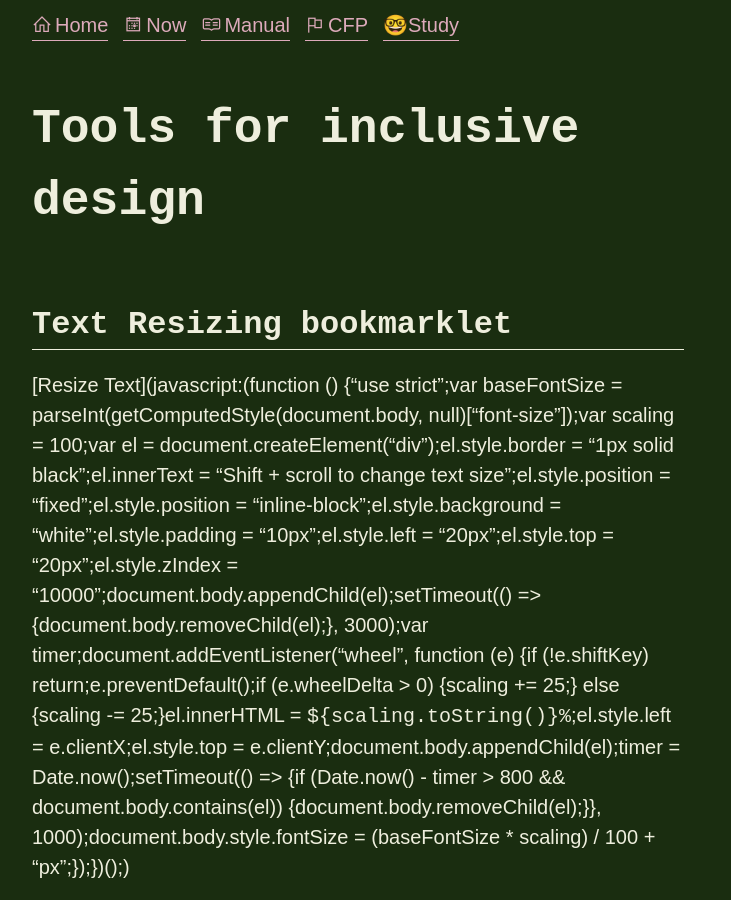
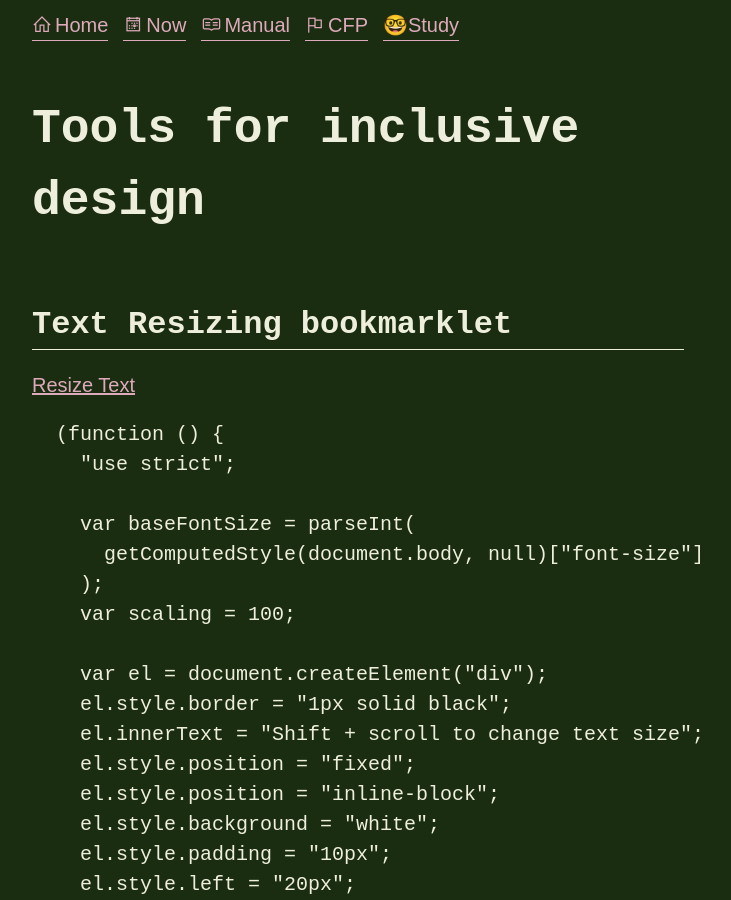
Before and after one commit to dagfrode/dagfrode.github.io, a Jekyll site: the page built from inclusive-design/tools.md, in a window 1280 px wide and 900 px high. Shown: the whole window, without its empty margins (282-1013 px from the left). Built offline with Jekyll 4.4.1, drawn with Linux system fonts in a browser that asks for light colours; our own code applies the rules of GitHub Pages for plain Markdown files.

Commit message:
fix link

````diff
--- a/inclusive-design/tools.md
+++ b/inclusive-design/tools.md
@@ -2,7 +2,7 @@
 
 ## Text Resizing bookmarklet
 
-[Resize Text](javascript:(function () {"use strict";var baseFontSize = parseInt(getComputedStyle(document.body, null)["font-size"]);var scaling = 100;var el = document.createElement("div");el.style.border = "1px solid black";el.innerText = "Shift + scroll to change text size";el.style.position = "fixed";el.style.position = "inline-block";el.style.background = "white";el.style.padding = "10px";el.style.left = "20px";el.style.top = "20px";el.style.zIndex = "10000";document.body.appendChild(el);setTimeout(() => {document.body.removeChild(el);}, 3000);var timer;document.addEventListener("wheel", function (e) {if (!e.shiftKey) return;e.preventDefault();if (e.wheelDelta > 0) {scaling += 25;} else {scaling -= 25;}el.innerHTML = `${scaling.toString()}%`;el.style.left = e.clientX;el.style.top = e.clientY;document.body.appendChild(el);timer = Date.now();setTimeout(() => {if (Date.now() - timer > 800 && document.body.contains(el)) {document.body.removeChild(el);}}, 1000);document.body.style.fontSize = (baseFontSize * scaling) / 100 + "px";});})();)
+<a href='javascript:(function () {"use strict";var baseFontSize = parseInt(getComputedStyle(document.body, null)["font-size"]);var scaling = 100;var el = document.createElement("div");el.style.border = "1px solid black";el.innerText = "Shift + scroll to change text size";el.style.position = "fixed";el.style.position = "inline-block";el.style.background = "white";el.style.padding = "10px";el.style.left = "20px";el.style.top = "20px";el.style.zIndex = "10000";document.body.appendChild(el);setTimeout(() => {document.body.removeChild(el);}, 3000);var timer;document.addEventListener("wheel", function (e) {if (!e.shiftKey) return;e.preventDefault();if (e.wheelDelta > 0) {scaling += 25;} else {scaling -= 25;}el.innerHTML = `${scaling.toString()}%`;el.style.left = e.clientX;el.style.top = e.clientY;document.body.appendChild(el);timer = Date.now();setTimeout(() => {if (Date.now() - timer > 800 && document.body.contains(el)) {document.body.removeChild(el);}}, 1000);document.body.style.fontSize = (baseFontSize * scaling) / 100 + "px";});})();)'>Resize Text</a>
 
 ```
   (function () {
````
